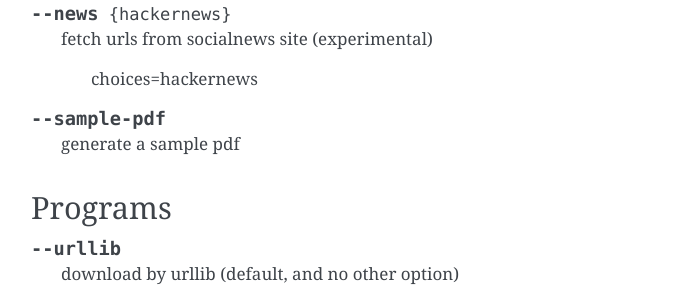
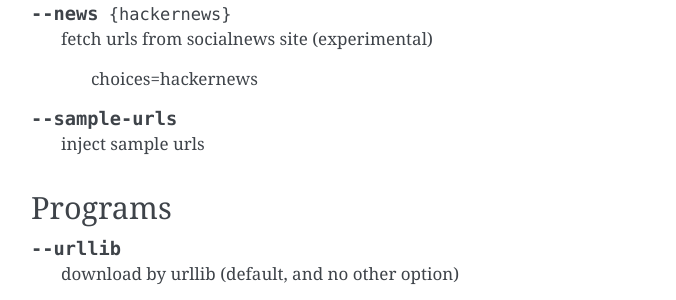
Before and after one commit to openandclose/tosixinch, a Sphinx documentation site: the page built from docs/commandline.rst, in a window 1280 px wide and 900 px high, scrolled down 1502 px. Shown: the part 152-452 px from the top of the window, without its empty margins (389-1065 px from the left). Built offline with Sphinx 7.4.7, drawn with Linux system fonts in a browser that asks for light colours.

Commit message:
Refactor rename sample_pdf to sample_urls
Also change related documents.

```diff
--- a/docs/commandline.rst
+++ b/docs/commandline.rst
@@ -105,9 +105,9 @@ Actions
 
         choices=hackernews
 
-.. option:: --sample-pdf
+.. option:: --sample-urls
 
-    generate a sample pdf
+    inject sample urls
 
 Programs
 --------
--- a/docs/intro.rst
+++ b/docs/intro.rst
@@ -187,7 +187,7 @@ An example::
 
 Or if even this is a trouble::
 
-    $ tosixinch --sample-pdf
+    $ tosixinch --sample-urls -123
 
 This command creates 'sample.pdf'
 from some arbitrary urls in most of the domains above.
```
Also changed, not shown: 2 other files.
